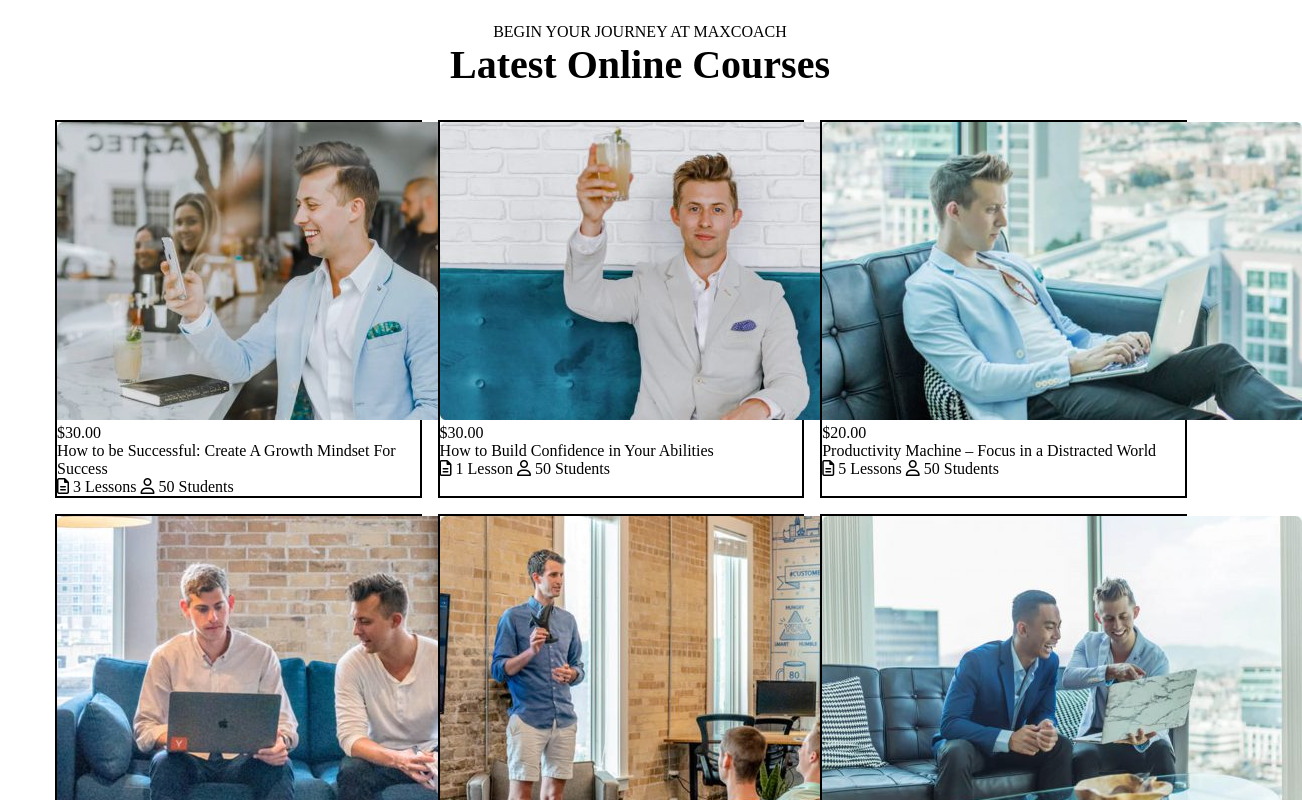
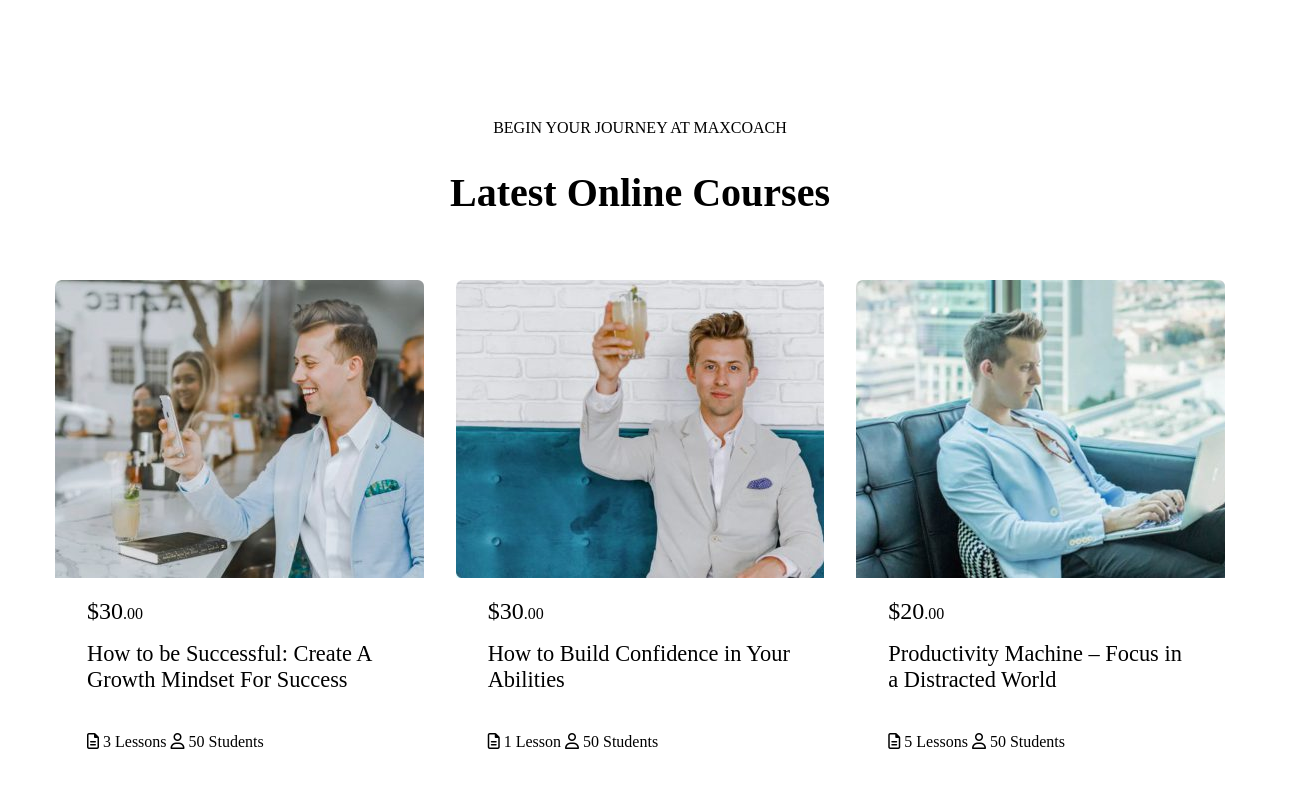
Before and after one commit to Marco-Vigilio/proj-html-vuejs, a Vue app: page / in a window 1280 px wide. Shown: the part 1820-2620 px from the top of the page, 1302 px wide, since content can reach past the window. Built offline with nearby package versions, Linux system fonts and the light colour scheme.

Commit message:
inserisco stile nel component Courses & Card

```diff
--- a/src/components/main/Card.vue
+++ b/src/components/main/Card.vue
@@ -3,6 +3,7 @@
         <div class="header">
             <img :src="image" alt="image of couse">
         </div>
+        <div class="contain">
             <div class="main">
                 <span>&dollar;{{ priceNumber }}</span>
                 <span>.{{ priceNumberDecimal }}</span>
@@ -22,6 +23,7 @@
                     <i class="fa-regular fa-user"></i>
                     {{ numStudents }} Students
                 </span>
+            </div>
         </div>
     </div>
 </template>
@@ -55,14 +57,35 @@ export default {
 </script>
 <style lang="scss" scoped>
 .card {
-    width: (calc(100% / 3)-2);
-    border: 2px solid black;
+    width: (calc((100% - 4rem) / 3));
+    border-radius: .4rem;
+    overflow: hidden;
 
-    header {
+    .contain {
+        padding: 1rem 2rem;
+
+        .header {
             width: 100%;
 
             img {
                 width: 100%;
+                display: block;
+            }
+        }
+
+        .main {
+            span:first-child {
+                font-size: 1.5rem;
+            }
+
+            p {
+                font-size: 1.4rem;
+                padding: 1rem 0;
+            }
+        }
+
+        .footer {
+            padding: 1.5rem 0;
         }
     }
 }
--- a/src/components/main/Courses.vue
+++ b/src/components/main/Courses.vue
@@ -72,19 +72,22 @@ export default {
 </script>
 <style lang="scss" scoped>
 section {
+    padding: 6rem 0 3rem;
+
     div.title {
         text-align: center;
         padding-bottom: 2rem;
 
         h2 {
             font-size: 2.5rem;
+            padding: 2rem 0;
         }
     }
 
     .cards {
         display: flex;
         flex-wrap: wrap;
-        gap: 1rem;
+        gap: 2rem;
     }
 
     .button {
```
Lines whose indentation alone changed are shown as unchanged.
